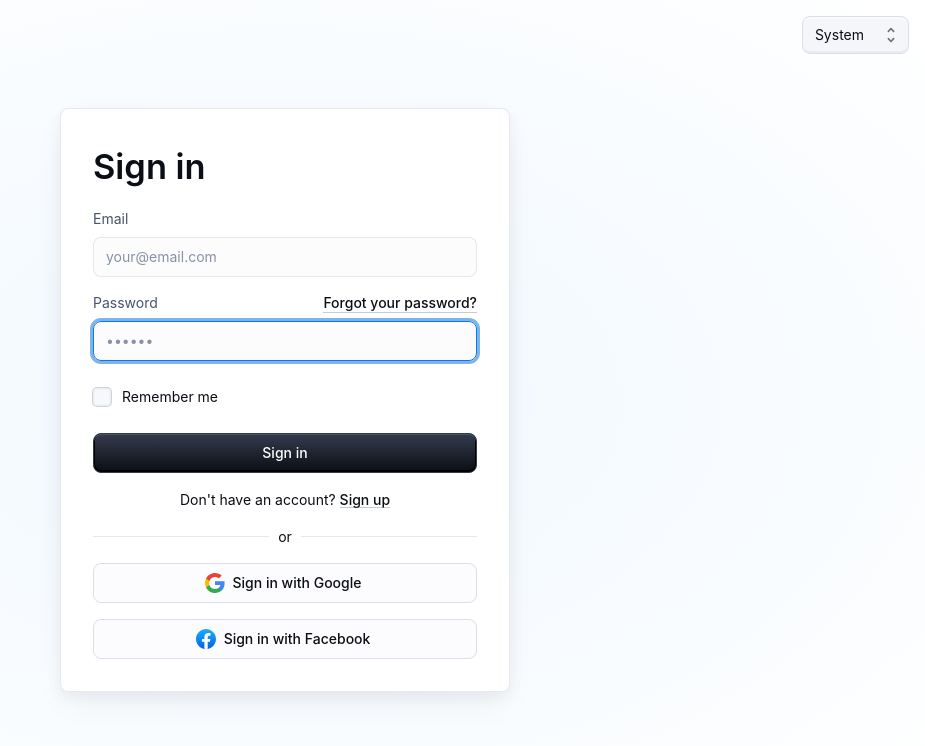
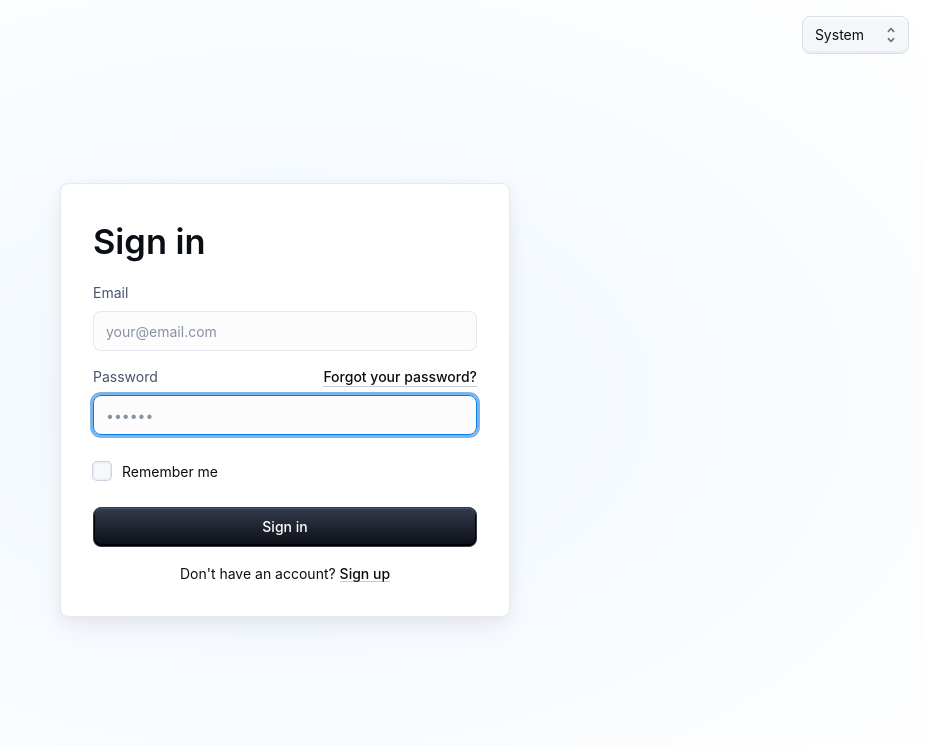
Before and after one commit to psharma1005/spotify-music-taste-wrapper, a React (Create React App) app in the folder SpotifyWrapperApp/frontend/: page /login in a window 1280 px wide. Shown: the top 746 px of the page, without its empty margins (355-1280 px from the left). Built offline with nearby package versions, Linux system fonts and the light colour scheme.

Commit message:
edited login, main, profile

```diff
--- a/SpotifyWrapperApp/frontend/src/sign-in/SignIn.js
+++ b/SpotifyWrapperApp/frontend/src/sign-in/SignIn.js
@@ -211,25 +211,6 @@ export default function SignIn(props) {
               </span>
             </Typography>
           </Box>
-          <Divider>or</Divider>
-          <Box sx={{ display: 'flex', flexDirection: 'column', gap: 2 }}>
-            <Button
-              fullWidth
-              variant="outlined"
-              onClick={() => alert('Sign in with Google')}
-              startIcon={<GoogleIcon />}
-            >
-              Sign in with Google
-            </Button>
-            <Button
-              fullWidth
-              variant="outlined"
-              onClick={() => alert('Sign in with Facebook')}
-              startIcon={<FacebookIcon />}
-            >
-              Sign in with Facebook
-            </Button>
-          </Box>
         </Card>
       </SignInContainer>
     </AppTheme>
```
